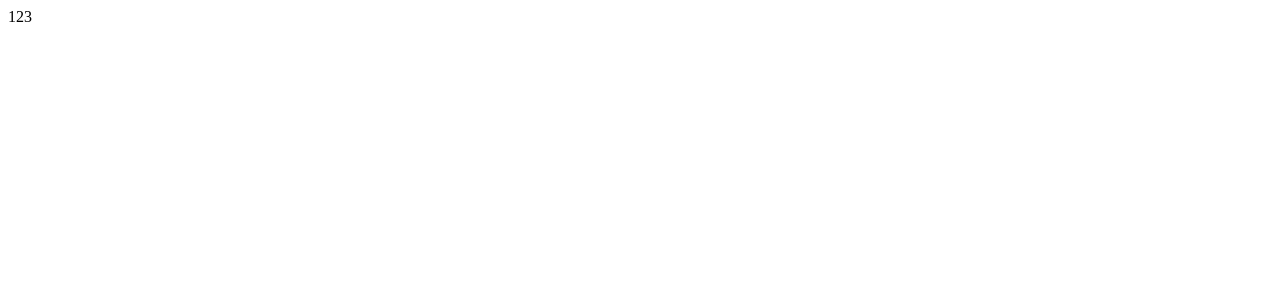
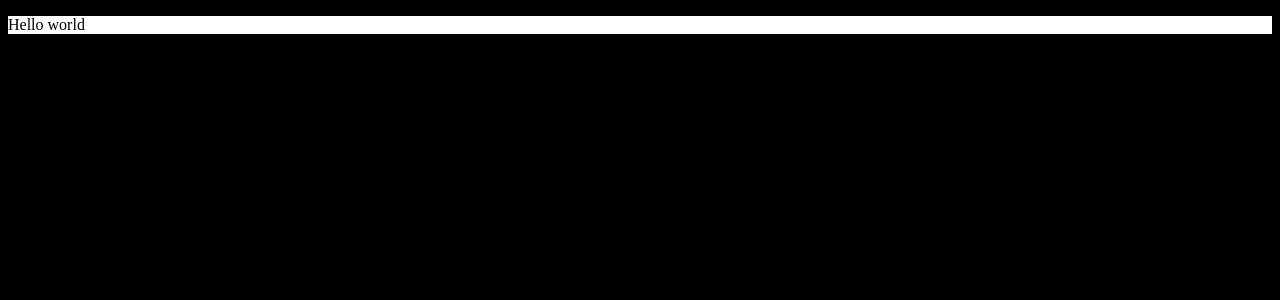
Before and after one commit to FrankyWork/PokerRoom, a React (Create React App) app: page / in a window 1280 px wide. Shown: the top 300 px of the page. Built offline with nearby package versions, Linux system fonts and the light colour scheme.

Commit message:
feat: [ROOM-1] hello world для главной страницы и подключение scss

```diff
--- a/package.json
+++ b/package.json
@@ -39,5 +39,8 @@
       "last 1 firefox version",
       "last 1 safari version"
     ]
+  },
+  "devDependencies": {
+    "sass": "^1.77.7"
   }
 }
--- /dev/null
+++ b/src/components/Menu/App.scss
@@ -0,0 +1,5 @@
+.App{
+  &__hello{
+    background: white;
+  }
+}
--- a/src/components/App.tsx
+++ b/src/components/Menu/App.tsx
@@ -1,10 +1,12 @@
 import React from 'react';
-import '../styles/App.css';
+import './App.scss';
 
 function App() {
   return (
     <div className="App">
-      123
+        <p className="App__hello">
+            Hello world
+        </p>
     </div>
   );
 }
--- /dev/null
+++ b/src/index.css
@@ -0,0 +1,3 @@
+*{
+    background: black;
+}
--- a/src/index.tsx
+++ b/src/index.tsx
@@ -1,7 +1,7 @@
 import React from 'react';
 import ReactDOM from 'react-dom/client';
-import './styles/index.css';
-import App from './components/App';
+import App from './components/Menu/App';
+import './index.css';
 
 const root = ReactDOM.createRoot(
   document.getElementById('root') as HTMLElement
```
Also changed, not shown: tsconfig.json (+5 -2 lines), src/styles/App.css (deleted), src/styles/index.css (deleted).
